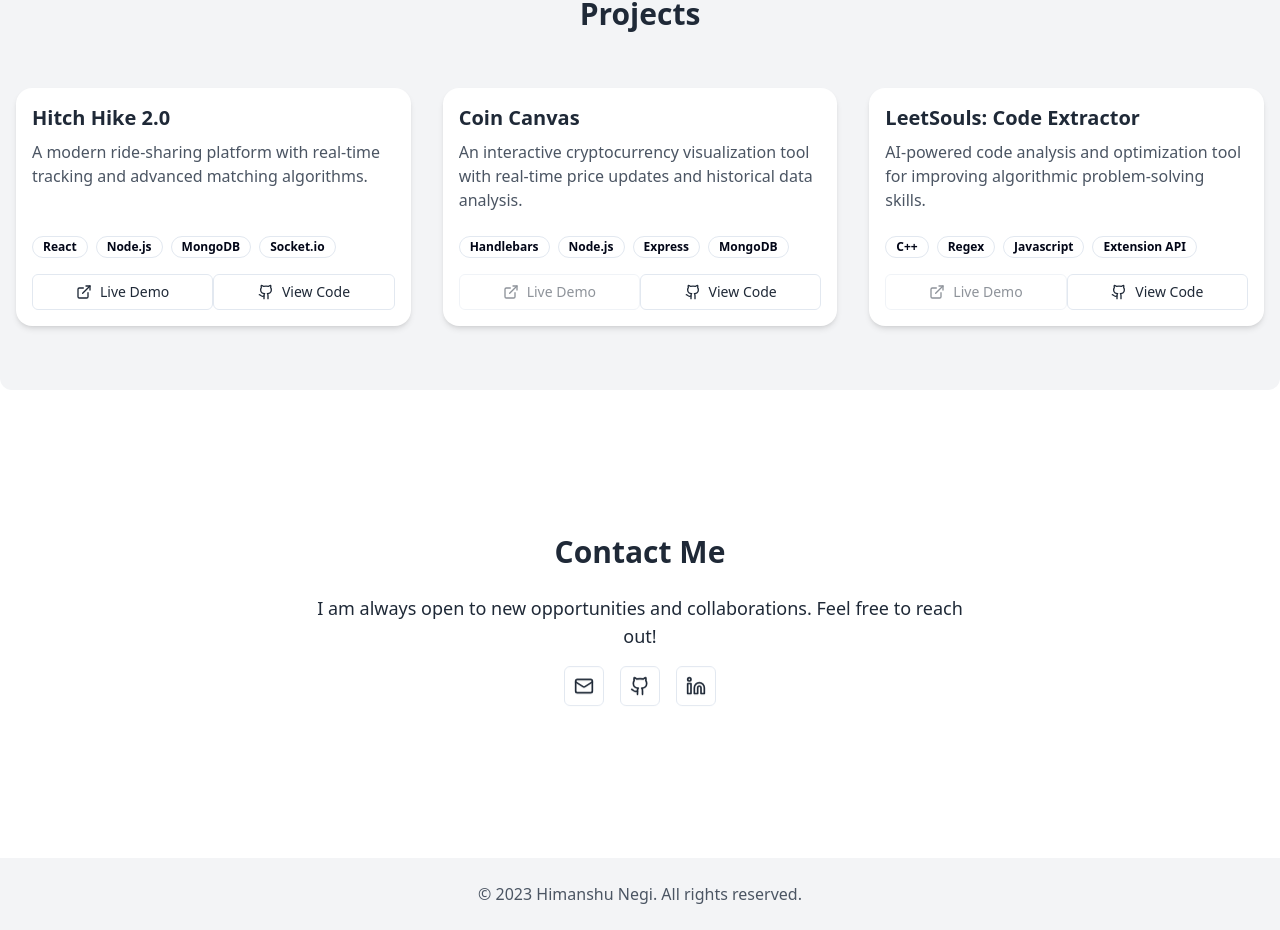
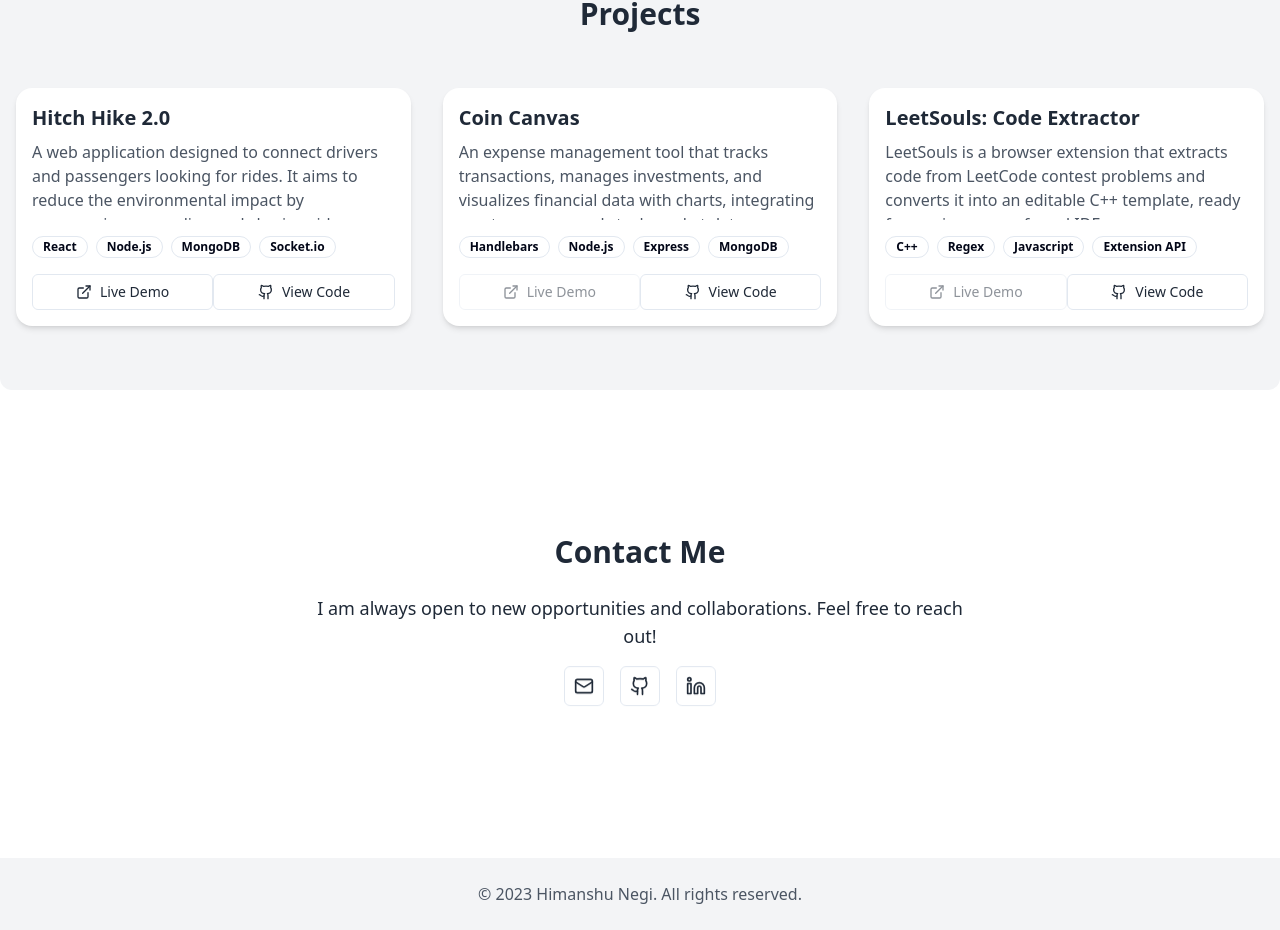
Before and after one commit to himanegi/portfolio, a React (Vite) app: page / in a window 1280 px wide. Shown: the part 966-1896 px from the top of the page. Built offline with nearby package versions, Linux system fonts and the light colour scheme.

Commit message:
update project descriptions

```diff
--- a/index.html
+++ b/index.html
@@ -3,6 +3,7 @@
   <head>
     <meta charset="UTF-8" />
     <link rel="icon" type="image/svg+xml" href="/user.jpg" />
+    <link href="https://fonts.googleapis.com/css2?family=Roboto:wght@400;700&display=swap" rel="stylesheet">
     <meta name="viewport" content="width=device-width, initial-scale=1.0" />
     <title>Himanshu Negi - Full Stack Developer</title>
   </head>
--- a/src/components/Projects.jsx
+++ b/src/components/Projects.jsx
@@ -9,7 +9,7 @@ const projects = [
     imgSrc: "image1.jpg",
     altText: "Hitch Hike 2.0",
     description:
-      "A modern ride-sharing platform with real-time tracking and advanced matching algorithms.",
+      "A web application designed to connect drivers and passengers looking for rides. It aims to reduce the environmental impact by encouraging carpooling and sharing rides.",
     technologies: ["React", "Node.js", "MongoDB", "Socket.io"],
     liveLink: "https://hitchhike2.vercel.app/",
     githubLink: "https://github.com/himanegi/hitch-hike-2.0",
@@ -19,7 +19,7 @@ const projects = [
     imgSrc: "image2.jpg",
     altText: "Coin Canvas",
     description:
-      "An interactive cryptocurrency visualization tool with real-time price updates and historical data analysis.",
+      "An expense management tool that tracks transactions, manages investments, and visualizes financial data with charts, integrating cryptocurrency and stock market data.",
     technologies: ["Handlebars", "Node.js", "Express", "MongoDB"],
     liveLink: "",
     githubLink: "https://github.com/himanegi/coin-canvas",
@@ -29,7 +29,7 @@ const projects = [
     imgSrc: "image3.jpg",
     altText: "LeetSouls: Code Extractor",
     description:
-      "AI-powered code analysis and optimization tool for improving algorithmic problem-solving skills.",
+      "LeetSouls is a browser extension that extracts code from LeetCode contest problems and converts it into an editable C++ template, ready for use in your preferred IDE.",
     technologies: ["C++", "Regex", "Javascript", "Extension API"],
     liveLink: "",
     githubLink: "https://github.com/himanegi/leetsouls",
--- a/tailwind.config.js
+++ b/tailwind.config.js
@@ -1,16 +1,18 @@
+import tailwindcssAnimate from "tailwindcss-animate";
 /** @type {import('tailwindcss').Config} */
+
 export default {
-    darkMode: ["class"],
-    content: ["./index.html", "./src/**/*.{js,ts,jsx,tsx}"],
+  darkMode: ["class"],
+  content: ["./index.html", "./src/**/*.{js,ts,jsx,tsx}"],
   theme: {
-  	extend: {
-  		borderRadius: {
-  			lg: 'var(--radius)',
-  			md: 'calc(var(--radius) - 2px)',
-  			sm: 'calc(var(--radius) - 4px)'
-  		},
-  		colors: {}
-  	}
+    extend: {
+      borderRadius: {
+        lg: "var(--radius)",
+        md: "calc(var(--radius) - 2px)",
+        sm: "calc(var(--radius) - 4px)",
+      },
+      colors: {},
+    },
   },
-  plugins: [require("tailwindcss-animate")],
+  plugins: [tailwindcssAnimate],
 };
```
